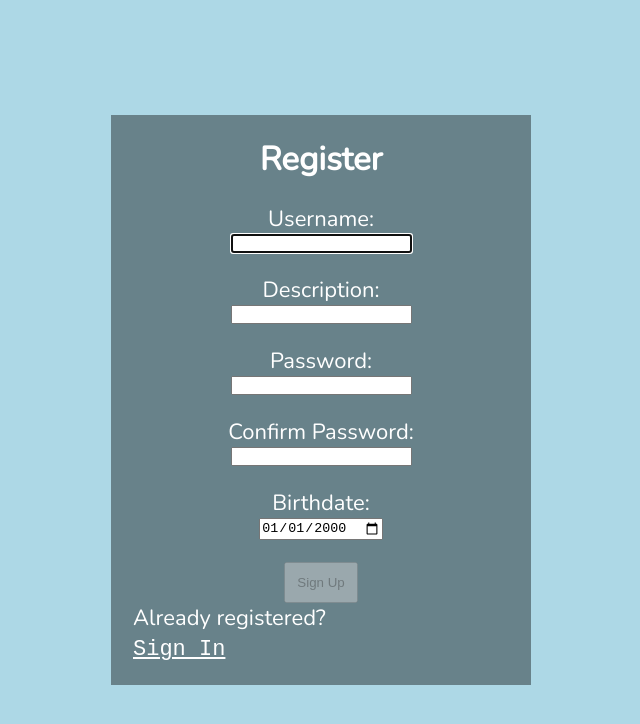
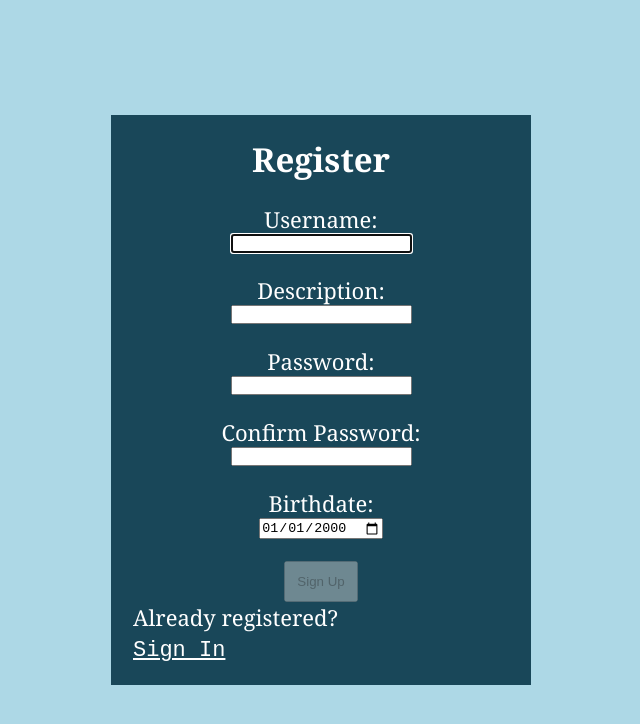
Before and after one commit to LorenaGrigorescu/Formular, a React (Vite) app: page /register in a window 1280 px wide. Shown: the top 724 px of the page, without its empty margins (319-959 px from the left). Built offline with nearby package versions, Linux system fonts and the light colour scheme.

Commit message:
potential final version of the application

```diff
--- a/src/components/Login.jsx
+++ b/src/components/Login.jsx
@@ -88,6 +88,7 @@ const Login = ({ userData, setUserData }) => {
           />
           <button>Login</button>
         </form>
+        <div className="loginLine">
         <p>
           Not registered yet?
           <br />
@@ -95,6 +96,7 @@ const Login = ({ userData, setUserData }) => {
             <Link to="/">Sign Up</Link>
           </span>
         </p>
+        </div>
       </section>
     </div>
   );
--- a/src/components/Register.jsx
+++ b/src/components/Register.jsx
@@ -280,13 +280,15 @@ const Register = ({ userData, setUserData }) => {
                 Sign Up
               </button>
             </form>
+            <div className="registerLine">
             <p>
               Already registered?
               <br />
-              <span className="line">
+              <span>
                 <Link to="/login">Sign In</Link>
               </span>
             </p>
+            </div>
           </section>
         </div>
       )}
--- a/src/index.css
+++ b/src/index.css
@@ -34,7 +34,8 @@ section {
     flex-direction: column;
     justify-content: flex-start;
     padding: 1rem;
-    background-color: rgba(0,0,0,0.4);
+    background-color: #194759;
+    font-family: Cambria, Cochin, Georgia, Times, 'Times New Roman', serif;
 }
 
 /* form {
@@ -310,3 +311,13 @@ span{
   font-family: Cambria, Cochin, Georgia, Times, 'Times New Roman', serif;
   color:  #194759;
 }
+
+.registerLine {
+  display: inline-block;
+  font-family: Cambria, Cochin, Georgia, Times, 'Times New Roman', serif;
+}
+
+.loginLine {
+  display: inline-block;
+  font-family: Cambria, Cochin, Georgia, Times, 'Times New Roman', serif;
+}
```
